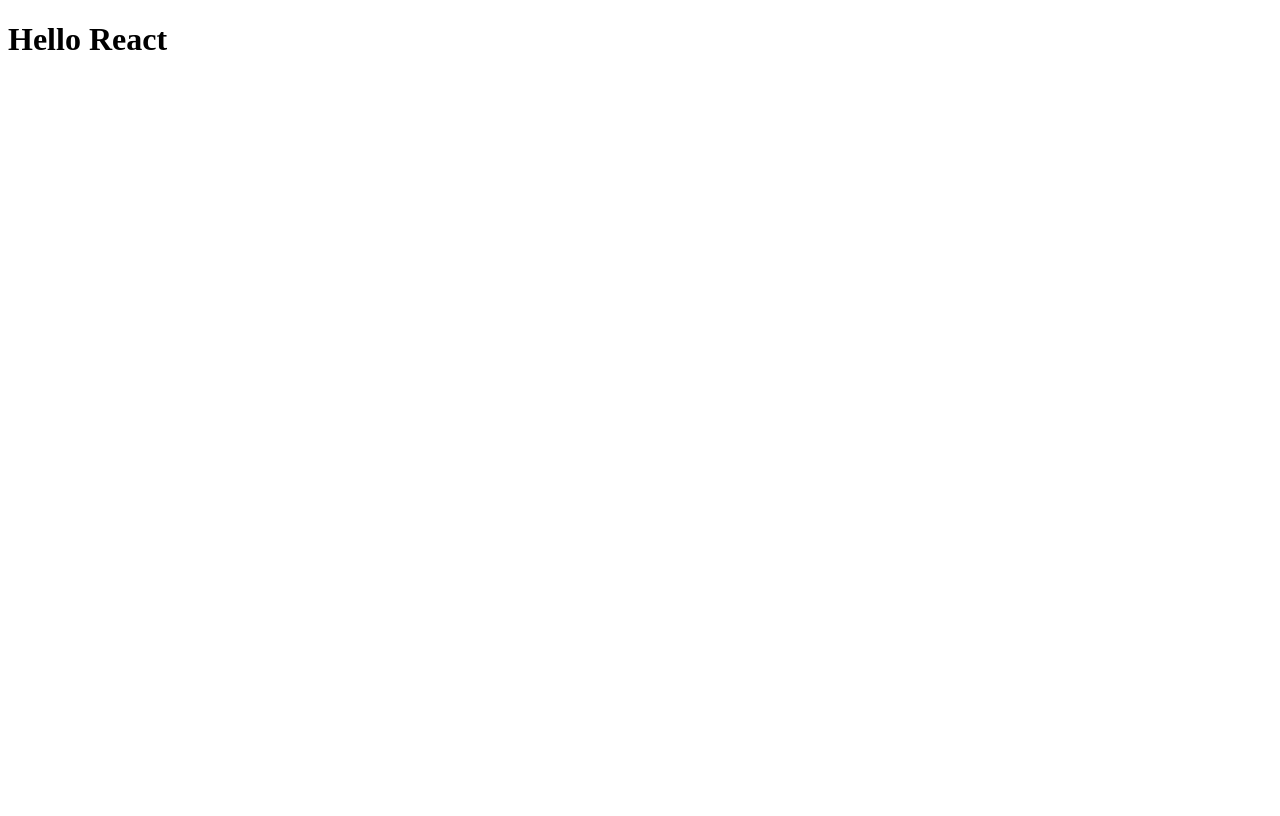
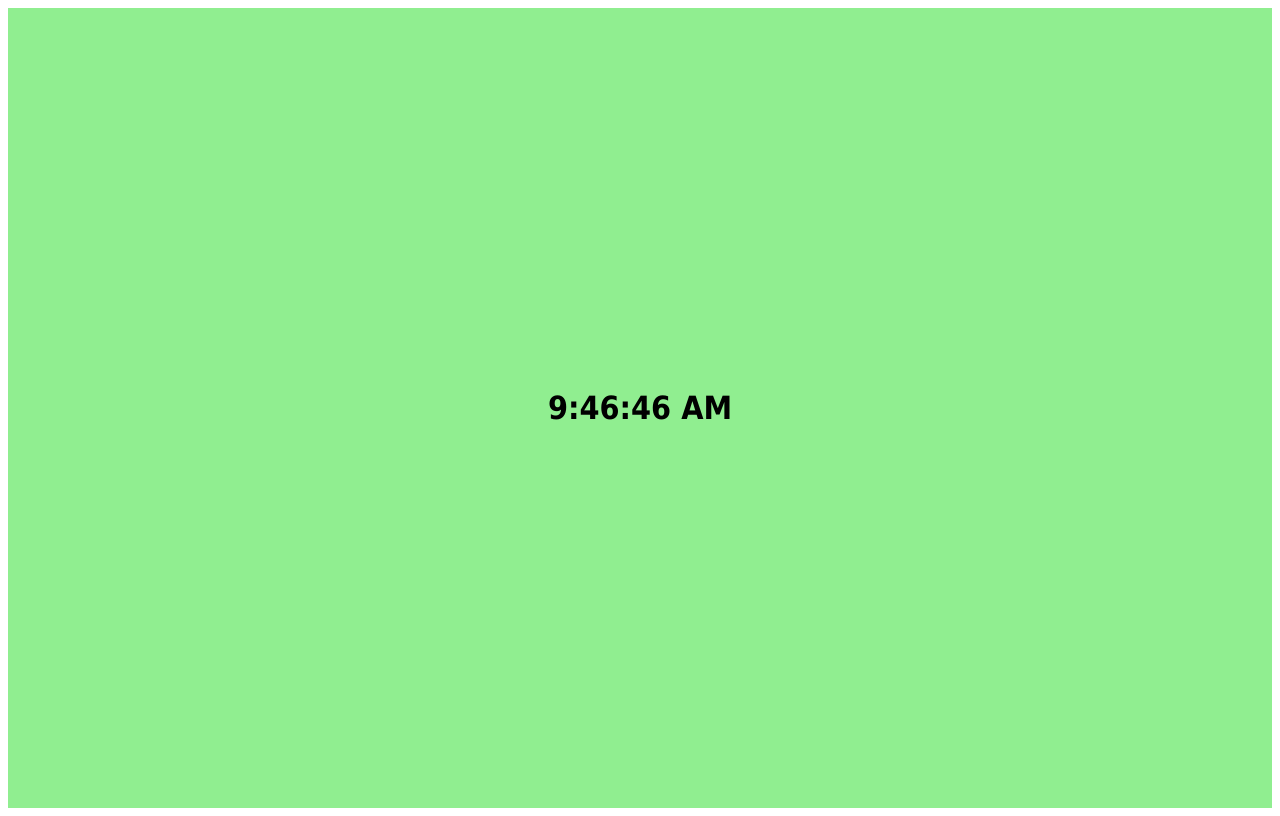
Before and after one commit to Asadujjaman47/React-Pack, a React (Vite) app: page / in a window 1280 px wide. Built offline with nearby package versions, Linux system fonts and the light colour scheme.

Commit message:
Digital clock

```diff
--- a/src/App.css
+++ b/src/App.css
@@ -0,0 +1,12 @@
+div {
+  background-color: lightgreen;
+  display: flex;
+  justify-content: center;
+  align-items: center;
+  width: 100%;
+  height: 100vh;
+}
+
+h1 {
+  font-family: Tahoma, Geneva, Verdana, sans-serif;
+}
--- a/src/App.jsx
+++ b/src/App.jsx
@@ -1,9 +1,21 @@
+import { useState } from "react";
 import "./App.css";
 
 function App() {
+  let time = new Date().toLocaleTimeString();
+
+  const [currentTime, setCurrentTime] = useState(time);
+
+  function updateTime() {
+    time = new Date().toLocaleTimeString();
+    setCurrentTime(time);
+  }
+
+  setInterval(updateTime, 1000);
+
   return (
     <div className="App">
-      <h1>Hello React</h1>
+      <h1>{time}</h1>
     </div>
   );
 }
```
